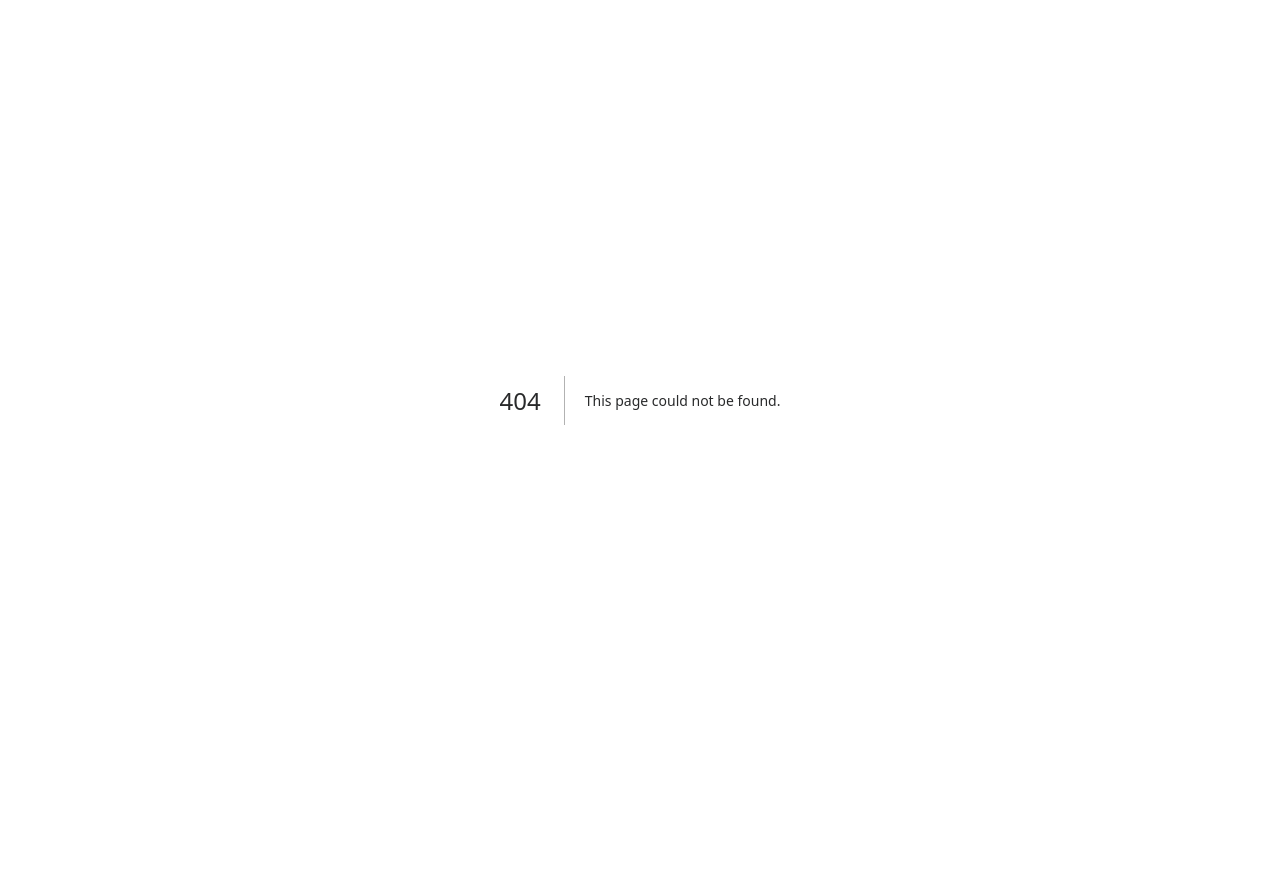
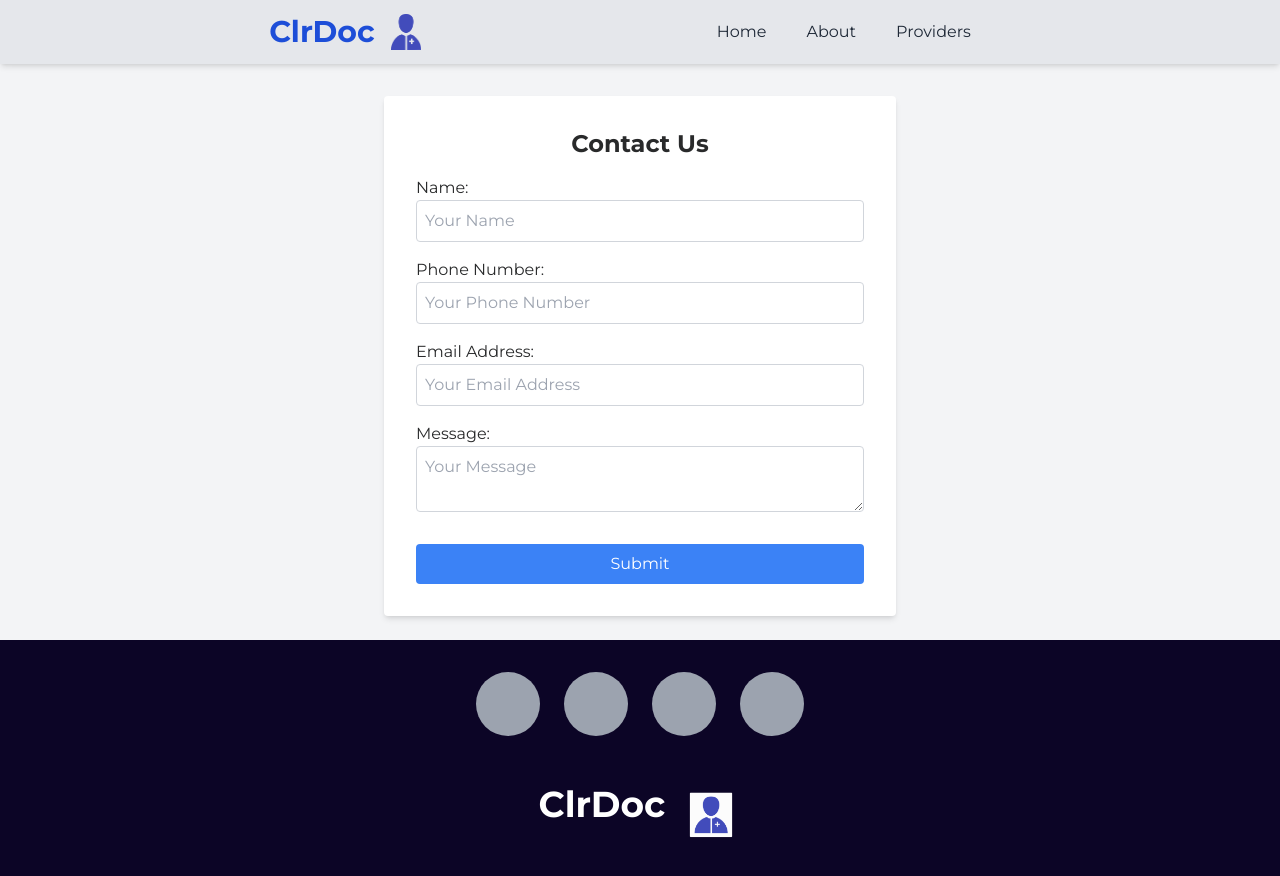
Before and after one commit to HunterKnott/clrdoc, a Next.js app: page /contact in a window 1280 px wide. Before the commit this address had no page. Shown: the top 876 px of the page. Before the commit the page ends 800 px from the top, so only its background shows below. Built offline with nearby package versions, Linux system fonts and the light colour scheme; no server answers.

Commit message:
Added in Contact page with ClrDoc email

```diff
--- /dev/null
+++ b/app/contact/page.jsx
@@ -0,0 +1,97 @@
+'use client';
+
+import React, { useState } from 'react';
+import Navbar from '../NavBar';
+import Footer from '../Footer';
+
+export default function Page() {
+    const [formData, setFormData] = useState({
+        name: '',
+        phone: '',
+        email: '',
+        message: ''
+    });
+
+    const handleChange = (e) => {
+        const { id, value } = e.target;
+        setFormData((prevData) => ({
+            ...prevData,
+            [id]: value
+        }));
+    };
+
+    const handleSubmitClick = (e) => {
+        e.preventDefault();
+
+        const { name, phone, email, message } = formData;
+        const subject = `ClrDoc site message from ${name}`;
+        const body = `Name: ${name}\nPhone: ${phone}\nEmail: ${email}\n\nMessage:\n${message}`;
+        const mailtoLink = `https://mail.google.com/mail/?view=cm&fs=1&to=clrdoc.com@gmail.com&su=${encodeURIComponent(subject)}&body=${encodeURIComponent(body)}`;
+        window.open(mailtoLink, '_blank');
+
+        setFormData({
+            name: '',
+            phone: '',
+            email: '',
+            message: ''
+        });
+    };
+
+    return (
+        <main className="flex min-h-screen flex-col gap-6 items-center bg-gray-100">
+            <Navbar options={["Home", "About", "Providers"]}/>
+            <div className="flex flex-col items-center bg-white p-8 rounded shadow-md w-full max-w-lg md:mt-[96px]">
+                <h1 className="text-2xl font-bold mb-4">Contact Us</h1>
+                <form className="w-full flex flex-col gap-4" onSubmit={handleSubmitClick}>
+                    <label className="flex flex-col">
+                        Name:
+                        <input
+                            type="text"
+                            id="name"
+                            value={formData.name}
+                            onChange={handleChange}
+                            className="border border-gray-300 p-2 rounded"
+                            placeholder="Your Name"
+                        />
+                    </label>
+                    <label className="flex flex-col">
+                        Phone Number:
+                        <input
+                            type="tel"
+                            id="phone"
+                            value={formData.phone}
+                            onChange={handleChange}
+                            className="border border-gray-300 p-2 rounded"
+                            placeholder="Your Phone Number"
+                        />
+                    </label>
+                    <label className="flex flex-col">
+                        Email Address:
+                        <input
+                            type="email"
+                            id="email"
+                            value={formData.email}
+                            onChange={handleChange}
+                            className="border border-gray-300 p-2 rounded"
+                            placeholder="Your Email Address"
+                        />
+                    </label>
+                    <label className="flex flex-col">
+                        Message:
+                        <textarea
+                            id="message"
+                            value={formData.message}
+                            onChange={handleChange}
+                            className="border border-gray-300 p-2 rounded"
+                            placeholder="Your Message">
+                        </textarea>
+                    </label>
+                    <button type="submit" className="bg-blue-500 text-white p-2 rounded mt-4">
+                        Submit
+                    </button>
+                </form>
+            </div>
+            <Footer />
+        </main>
+    )
+}
```
